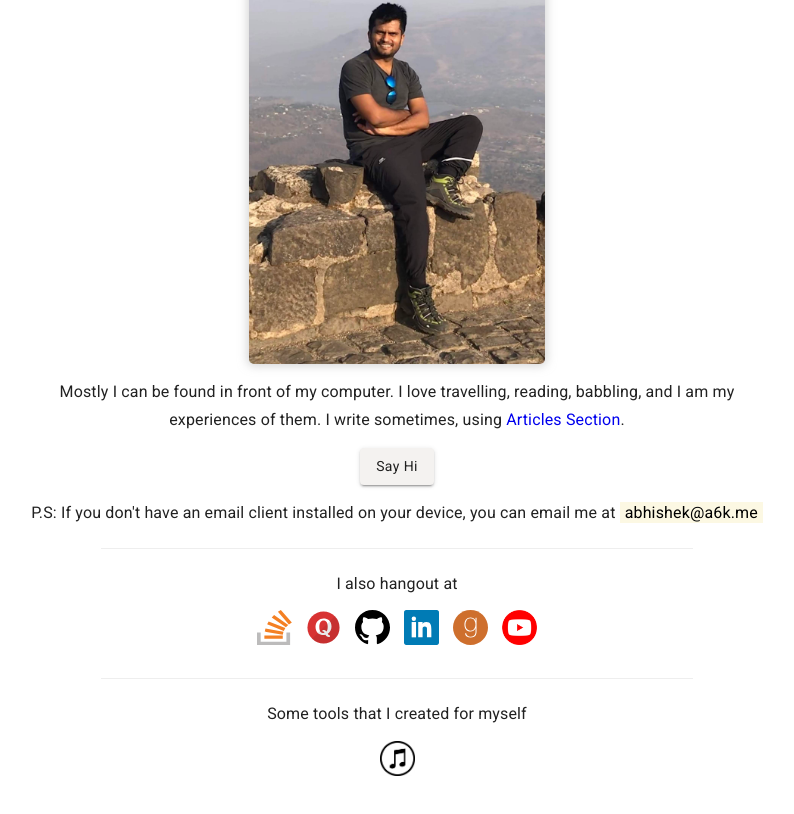
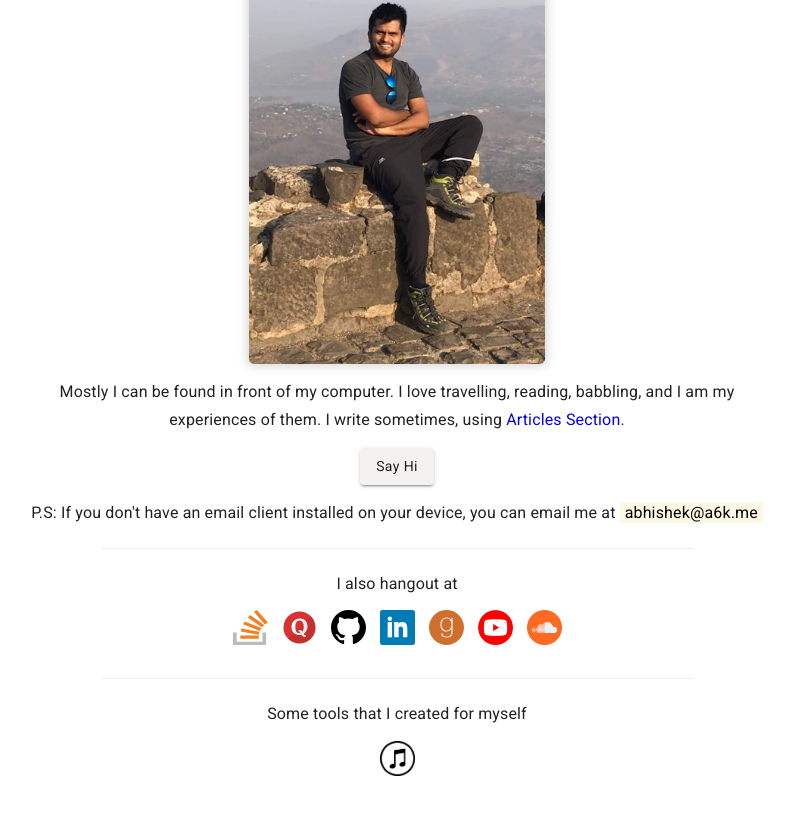
Before and after one commit to a6kme/a6kme, a Next.js app: page / in a window 1280 px wide. Shown: the part 330-1144 px from the top of the page, without its empty margins (243-1037 px from the left). Built offline with nearby package versions, Linux system fonts and the light colour scheme.

Commit message:
Added SoundCloud

```diff
--- a/components/homepage/links.jsx
+++ b/components/homepage/links.jsx
@@ -31,6 +31,11 @@ export default () => {
       alt: 'Youtube',
       img: '/icons/youtube.png',
       href: 'https://www.youtube.com/user/abhiitd/videos'
+    },
+    {
+      alt: 'SoundCloud',
+      img: '/icons/soundcloud.png',
+      href: 'https://soundcloud.com/you/tracks'
     }
   ];
   const linksList = [];
```
Also changed, not shown: public/icons/soundcloud.png (added).
